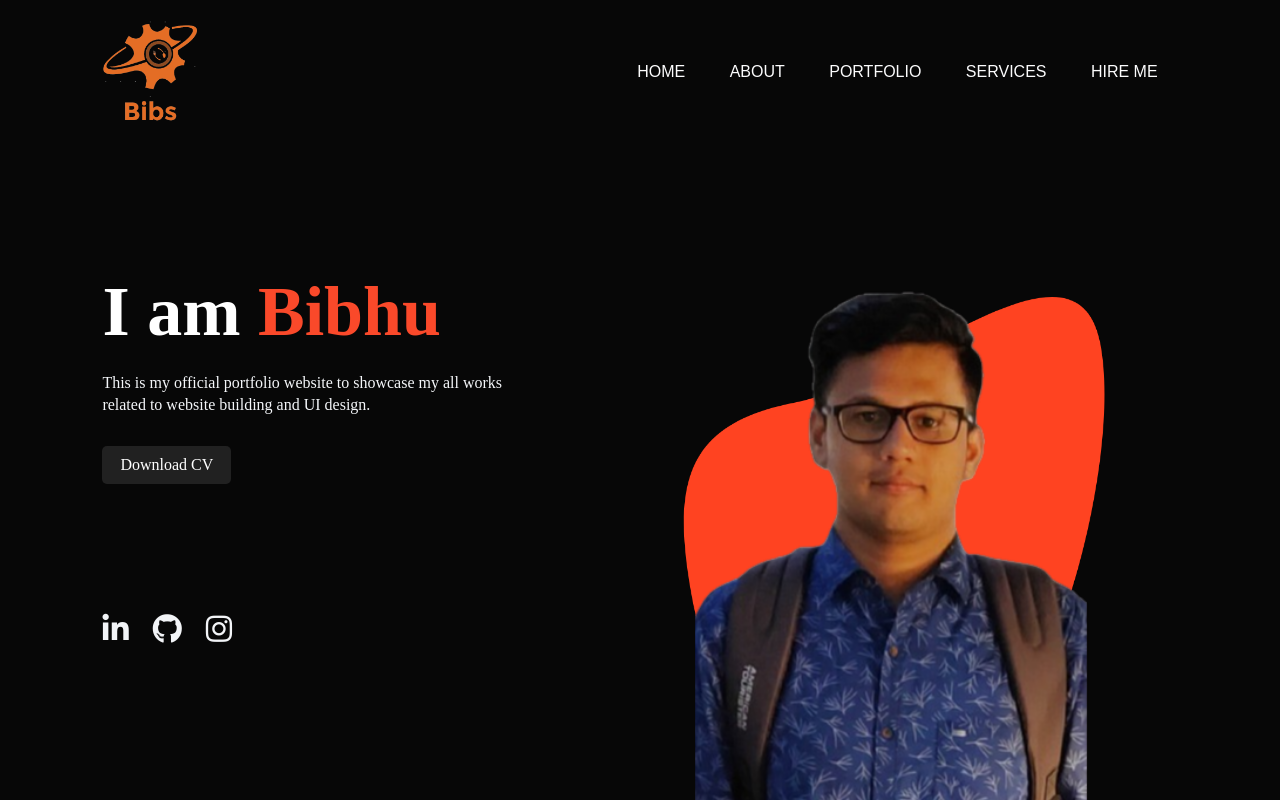
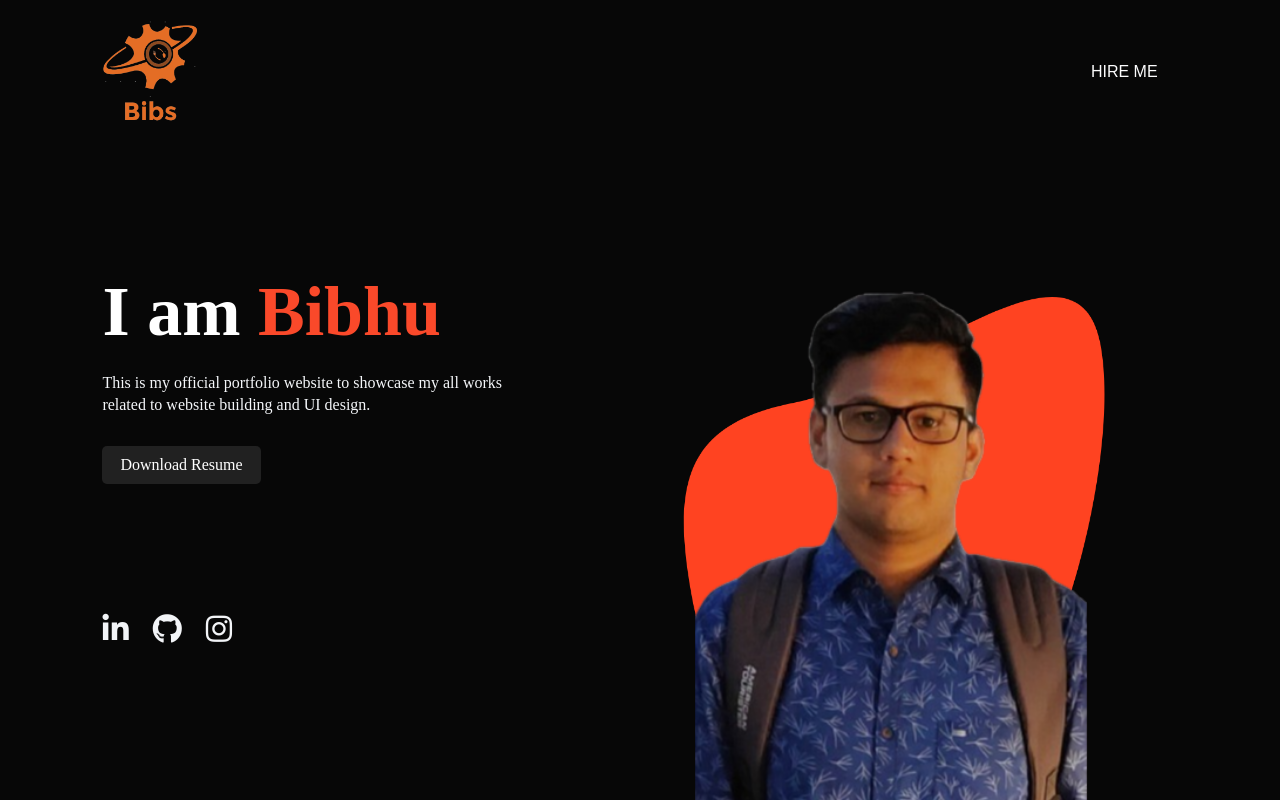
Before and after one commit to Bibs24/portfolio, a plain HTML site: page index.html in a window 1280 px wide. Drawn offline with Linux system fonts and the light colour scheme.

Commit message:
Update index.html

```diff
--- a/index.html
+++ b/index.html
@@ -9,11 +9,7 @@
         <nav>
             <img src="image23.png" class="logo">
             <ul>
-                <li><a href="">HOME</a></li>
-                <li><a href="">ABOUT</a></li>
-                <li><a href="">PORTFOLIO</a></li>
-                <li><a href="">SERVICES</a></li>
-                <li><a href="">HIRE ME</a></li>
+                <li><a href="mailto:bibhuprasadsaha4@gmail.com">HIRE ME</a></li>
             </ul>
         </nav>
         </div>
@@ -21,7 +17,7 @@
             <h1>I am <span>Bibhu</span></h1>
             <p>This is my official portfolio website to showcase my all works<br>related to website building and UI design.
             </p>
-            <a href="">Download CV</a>
+            <a href="https://drive.google.com/file/d/1f3PKMBQe_uIpk5Y5Dc4LwJTsHNDtyWNG/view?usp=sharing">Download Resume</a>
         </div>
         <div class="img-box">
             <img src="pattern.png" class="back-img">
```
